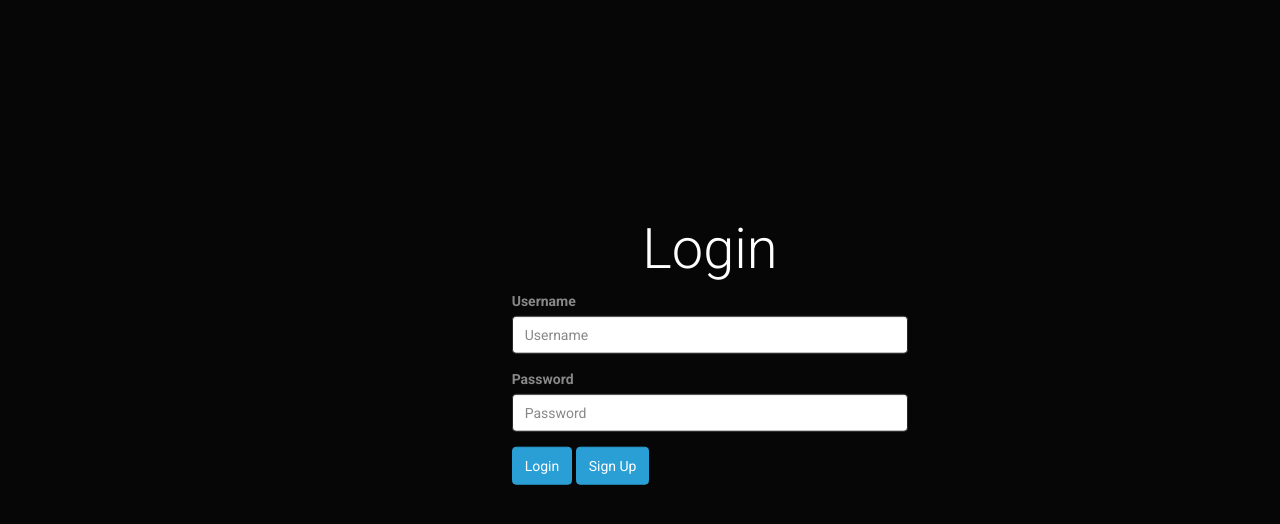
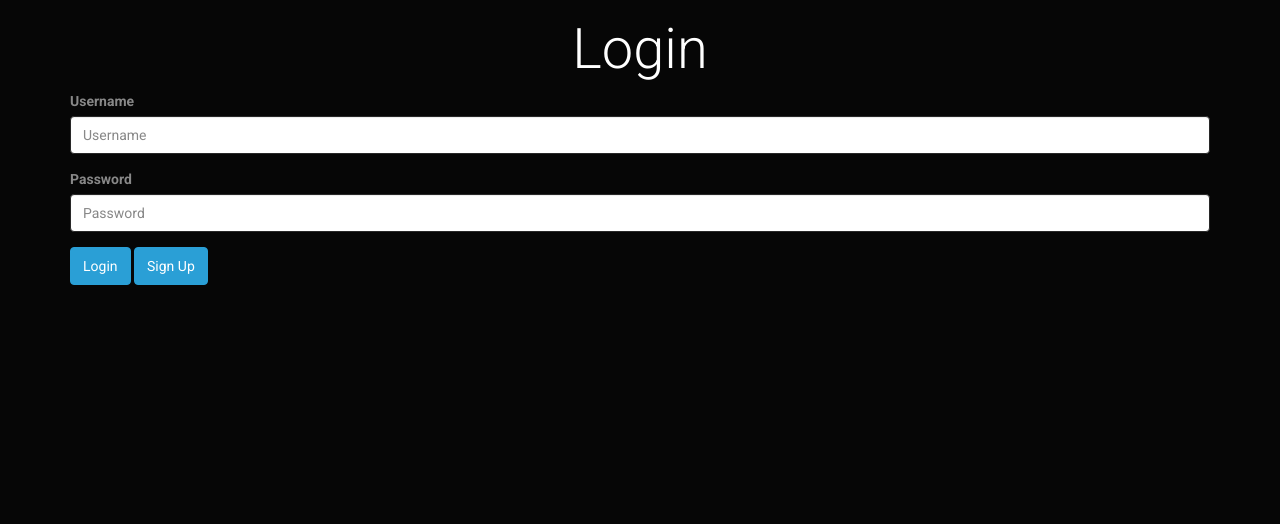
Before and after one commit to jvb93/cis444Project, a PHP site: page /login.php in a window 1280 px wide. Shown: the part 51-575 px from the top of the page. Run offline with PHP 8.4, Linux system fonts and the light colour scheme.

Commit message:
css cleanup, javascript bugfix
fixed login.php css
fixed a missing single quote in index.php that was breaking the data-id
field on downvote link

```diff
--- a/css/site.css
+++ b/css/site.css
@@ -25,9 +25,9 @@ h1, h2, h3, h4, h5, h6
 
 }
 .login-form{
-  position: absolute;
-  top: 50%;
-  transform: translateY(-50%);
+
+
+
 }
 .Personal-info-header{
   text-align: center;
--- a/index.php
+++ b/index.php
@@ -95,7 +95,7 @@
                               {$dataRow[9]}
                               </div>
                               <div class='row'>
-                              <a href='#' class='voteLink'><span class='glyphicon glyphicon-chevron-down downVote vote text-danger data-id='{$dataRow[0]}' aria-hidden='true'></span></a>
+                              <a href='#' class='voteLink'><span class='glyphicon glyphicon-chevron-down downVote vote text-danger' data-id='{$dataRow[0]}' aria-hidden='true'></span></a>
                               </div>");
                             }
 
--- a/js/index.js
+++ b/js/index.js
@@ -20,8 +20,12 @@ $(document).ready(function(){
         thisDownVoteButton.removeClass('text-danger');
         thisUpVoteButton.addClass('text-success');
         voteAreaScore.text(parseFloat(voteAreaScore.text())+1);
+
+        var ajaxURL = 'upVote.php?id='+id;
+
+        console.log(ajaxURL);
         $.ajax({
-          url: 'voteUp.php?id='+id,
+          url: ajaxURL,
           method: 'GET'
         });
       }
@@ -46,8 +50,10 @@ $(document).ready(function(){
         thisDownVoteButton.addClass('text-danger');
         voteAreaScore.text(parseFloat(voteAreaScore.text())-1);
 
+        var ajaxURL = 'downVote.php?id='+id;
+        console.log(ajaxURL);
         $.ajax({
-          url: 'voteDown.php?id='+id,
+          url: ajaxURL,
           method: 'GET'
         });
       }
--- a/login.php
+++ b/login.php
@@ -1,5 +1,6 @@
 <?php include 'header.php';?>
-<div class= "login-form col-md-4 col-md-offset-4">
+<div class="row">
+  <div class= "login-form col-md-12">
     <h1 id = "login-header"> Login </h1>
     <form id = "myForm" action="verifyLogin.php" method="post" >
     <div class="form-group">
@@ -10,15 +11,11 @@
       <label for="exampleInputPassword1">Password</label>
       <input type="password" class="form-control" placeholder="Password" size ="20" name="password">
     </div>
-  <div class="form-group ">
+    <div class="form-group">
       <button type="submit" class="btn btn-primary">Login</button>
       <a href="signUp.php" class="btn btn-primary">Sign Up</a>
-
-
     </div>
-
-
   </form>
   </div>
-
+</div>
 <?php include 'footer.php'; ?>
```
Lines whose indentation alone changed are shown as unchanged.
